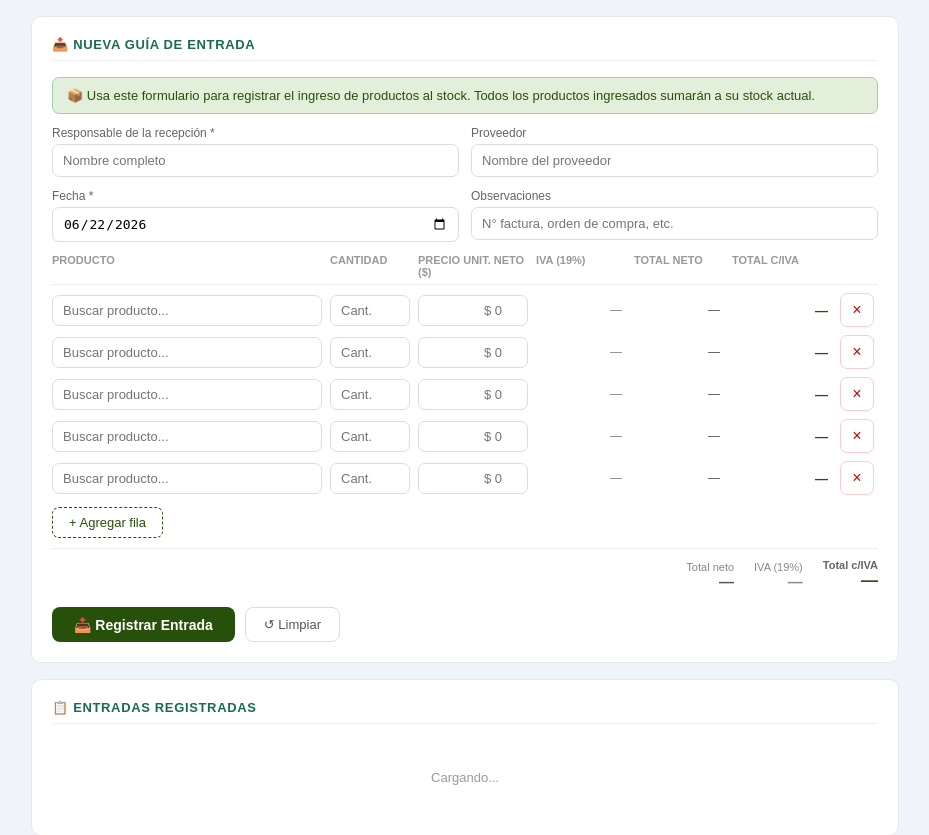
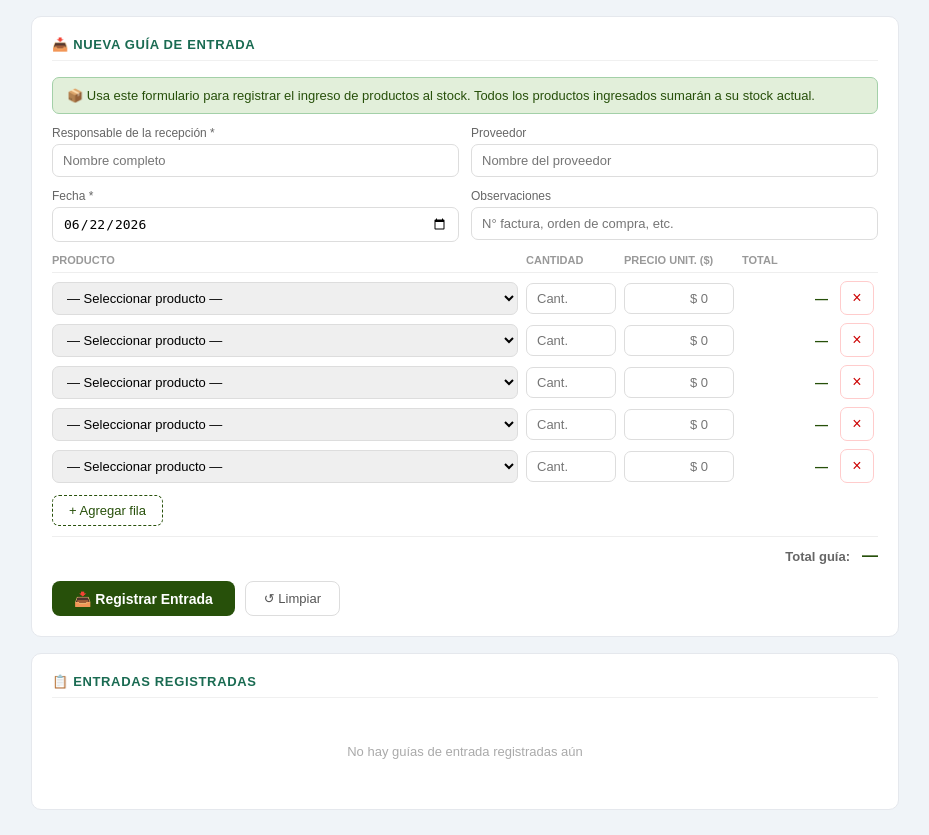
Before and after one commit to fcatalan-ai/bodega-aseo, a Flask app: template templates/guia_entrada.html in a window 1280 px wide. Shown: the part 39-874 px from the top of the page, without its empty margins (175-1104 px from the left). Run offline with Flask 3, Linux system fonts and the light colour scheme; the template is opened without the code that fills it, so the values that code supplies are empty; some libraries are stand-ins or nearby versions.

Commit message:
Refactor item row layout and update total calculations

```diff
--- a/templates/guia_entrada.html
+++ b/templates/guia_entrada.html
@@ -21,9 +21,9 @@ body{font-family:Arial,sans-serif;background:#f0f4f8;min-height:100vh}
 .form-group input,.form-group select{width:100%;padding:8px 10px;border:1px solid #ddd;border-radius:7px;font-size:13px}
 .form-group input:focus,.form-group select:focus{outline:none;border-color:#27500A}
 /* Tabla de items */
-.items-header{display:grid;grid-template-columns:1fr 80px 110px 90px 90px 100px 38px;gap:8px;padding:0 0 6px;border-bottom:1px solid #eee;margin-bottom:8px}
+.items-header{display:grid;grid-template-columns:1fr 90px 110px 90px 38px;gap:8px;padding:0 0 6px;border-bottom:1px solid #eee;margin-bottom:8px}
 .items-header span{font-size:11px;font-weight:700;color:#999;text-transform:uppercase}
-.item-row{display:grid;grid-template-columns:1fr 80px 110px 90px 90px 100px 38px;gap:8px;margin-bottom:8px;align-items:center}
+.item-row{display:grid;grid-template-columns:1fr 90px 110px 90px 38px;gap:8px;margin-bottom:8px;align-items:center}
 .item-row select,.item-row input{padding:7px 10px;border:1px solid #ddd;border-radius:7px;font-size:13px;width:100%}
 .item-row select:focus,.item-row input:focus{outline:none;border-color:#27500A}
 .btn-rm{background:#fff;border:1px solid #fcc;color:#c00;border-radius:7px;width:34px;height:34px;font-size:16px;cursor:pointer;display:flex;align-items:center;justify-content:center}
@@ -98,30 +122,18 @@ body{font-family:Arial,sans-serif;background:#f0f4f8;min-height:100vh}
 
     <!-- TABLA DE PRODUCTOS -->
     <div style="margin-top:6px">
-      <div class="items-header" style="grid-template-columns:1fr 80px 110px 90px 90px 100px 38px">
+      <div class="items-header">
         <span>Producto</span>
         <span>Cantidad</span>
-        <span>Precio unit. neto ($)</span>
-        <span>IVA (19%)</span>
-        <span>Total neto</span>
-        <span>Total c/IVA</span>
+        <span>Precio unit. ($)</span>
+        <span>Total</span>
         <span></span>
       </div>
       <div id="items-container"></div>
       <button class="btn-add" onclick="addFila()">+ Agregar fila</button>
-      <div style="display:flex;justify-content:flex-end;margin-top:10px;padding-top:10px;border-top:1px solid #eee;gap:20px;align-items:center;flex-wrap:wrap">
-        <div style="text-align:right">
-          <div style="font-size:11px;color:#888">Total neto</div>
-          <div id="total-neto" style="font-size:15px;font-weight:700;color:#555">—</div>
-        </div>
-        <div style="text-align:right">
-          <div style="font-size:11px;color:#888">IVA (19%)</div>
-          <div id="total-iva" style="font-size:15px;font-weight:700;color:#888">—</div>
-        </div>
-        <div style="text-align:right">
-          <div style="font-size:11px;color:#666;font-weight:600">Total c/IVA</div>
-          <div id="total-general" style="font-size:17px;font-weight:700;color:#27500A">—</div>
-        </div>
+      <div style="display:flex;justify-content:flex-end;margin-top:10px;padding-top:10px;border-top:1px solid #eee;gap:12px;align-items:center">
+        <span style="font-size:13px;color:#666;font-weight:600">Total guía:</span>
+        <span id="total-general" style="font-size:16px;font-weight:700;color:#27500A">—</span>
       </div>
     </div>
 
@@ -147,19 +159,9 @@ const PRODUCTOS_LISTA = ["Confort Chico","Confort Industrial 4x500","Nova Indust
 
 let productosMap = {};
 
-// Lista global de productos para el buscador
-let PRODUCTOS_BD = [];
-
-async function cargarProductosBD(){
-  const r = await fetch('/api/productos');
-  PRODUCTOS_BD = await r.json();
-  return PRODUCTOS_BD;
-}
-
 async function cargarProductos(){
   const r = await fetch('/api/productos');
   const prods = await r.json();
-  PRODUCTOS_BD = prods; // también actualiza PRODUCTOS_BD
   productosMap = {};
   prods.forEach(p=>{ productosMap[p.nombre] = {id: p.id, unidad: p.unidad, stock: p.stock_actual}; });
 }
@@ -175,112 +177,24 @@ function addFila(producto='', cantidad='', precio=''){
   const container = document.getElementById('items-container');
   const row = document.createElement('div');
   row.className = 'item-row';
-  row.style.position = 'relative';
 
-  // Input búsqueda con dropdown
-  const wrap = document.createElement('div');
-  wrap.style.cssText = 'position:relative';
-
-  const inp = document.createElement('input');
-  inp.type='text'; inp.placeholder='Buscar producto...';
-  inp.value = producto||'';
-  inp.autocomplete = 'off';
-  inp.style.cssText = 'width:100%;padding:7px 10px;border:1px solid #ddd;border-radius:7px;font-size:13px';
-
-  const dd = document.createElement('div');
-  dd.style.cssText = 'display:none;position:absolute;top:100%;left:0;right:0;background:#fff;border:1px solid #ddd;border-radius:0 0 7px 7px;max-height:180px;overflow-y:auto;z-index:100;box-shadow:0 4px 12px rgba(0,0,0,0.1)';
-
-  inp.oninput = ()=>{
-    const q = inp.value.toLowerCase().trim();
-    if(!q){ dd.style.display='none'; return; }
-    const matches = PRODUCTOS_BD.filter(p=>p.nombre.toLowerCase().includes(q));
-    if(!matches.length){ dd.style.display='none'; return; }
-    dd.innerHTML = '';
-    matches.slice(0,8).forEach(p=>{
-      const item = document.createElement('div');
-      item.style.cssText = 'padding:8px 10px;cursor:pointer;font-size:13px;border-bottom:1px solid #f5f5f5;display:flex;justify-content:space-between';
-      item.innerHTML = `<span>${p.nombre}</span><span style="font-size:11px;color:#888">${p.stock_actual} ${p.unidad}</span>`;
-      item.addEventListener('mouseover', ()=>item.style.background='#f0f7f4');
-      item.addEventListener('mouseout',  ()=>item.style.background='');
-      item.addEventListener('mousedown', (e)=>{
-        e.preventDefault();
-        inp.value = p.nombre;
-        dd.style.display = 'none';
-        dd.innerHTML = '';
-        inpCant.focus();
-      });
-      dd.appendChild(item);
-    });
-    dd.style.display='block';
-  };
-
-  inp.addEventListener('blur', ()=>{ setTimeout(()=>{ dd.style.display='none'; dd.querySelectorAll('div').forEach(i=>i.style.background=''); }, 150); });
-  inp.onfocus = ()=>{ if(inp.value) inp.oninput(); };
-
-  // Navegación con teclado
-  let idxSeleccionado = -1;
-  inp.addEventListener('keydown', (e)=>{
-    const items = [...dd.querySelectorAll('div')];
-    if(!items.length || dd.style.display==='none') return;
-    if(e.key==='ArrowDown'){
-      e.preventDefault();
-      idxSeleccionado = Math.min(idxSeleccionado+1, items.length-1);
-    } else if(e.key==='ArrowUp'){
-      e.preventDefault();
-      idxSeleccionado = Math.max(idxSeleccionado-1, 0);
-    } else if(e.key==='Enter'){
-      e.preventDefault();
-      if(idxSeleccionado>=0 && items[idxSeleccionado]){
-        items[idxSeleccionado].dispatchEvent(new MouseEvent('mousedown',{bubbles:true}));
-      }
-      return;
-    } else if(e.key==='Escape'){
-      dd.style.display='none'; idxSeleccionado=-1; return;
-    } else {
-      idxSeleccionado = -1; return;
-    }
-    items.forEach((it,i)=>{
-      it.style.background = i===idxSeleccionado ? '#c8e6d0' : '';
-    });
-  });
-
-
-  wrap.appendChild(inp);
-  wrap.appendChild(dd);
+  const sel = crearSelectProducto(producto);
 
   const inpCant = document.createElement('input');
   inpCant.type='number'; inpCant.min='1'; inpCant.placeholder='Cant.'; inpCant.value=cantidad||'';
-  inpCant.style.cssText='padding:7px 10px;border:1px solid #ddd;border-radius:7px;font-size:13px;width:100%';
 
   const inpPrecio = document.createElement('input');
   inpPrecio.type='number'; inpPrecio.min='0'; inpPrecio.placeholder='$ 0'; inpPrecio.value=precio||'';
-  inpPrecio.style.cssText='padding:7px 10px;border:1px solid #ddd;border-radius:7px;font-size:13px;width:100%;text-align:right';
-
-  const spanIVA = document.createElement('span');
-  spanIVA.style.cssText='font-size:12px;color:#888;text-align:right;padding:0 4px';
-  spanIVA.textContent='—';
-
-  const spanNeto = document.createElement('span');
-  spanNeto.style.cssText='font-size:12px;color:#555;text-align:right;padding:0 4px';
-  spanNeto.textContent='—';
+  inpPrecio.style.textAlign='right';
 
   const spanTotal = document.createElement('span');
-  spanTotal.style.cssText='font-size:13px;font-weight:700;color:#27500A;text-align:right;padding:0 4px';
+  spanTotal.style.cssText='font-size:13px;font-weight:600;color:#27500A;text-align:right;padding:0 4px';
   spanTotal.textContent='—';
 
   function actualizarTotal(){
     const c = parseInt(inpCant.value)||0;
     const p = parseInt(inpPrecio.value)||0;
-    if(c && p){
-      const neto = c*p;
-      const iva  = Math.round(neto*0.19);
-      const total = neto+iva;
-      spanNeto.textContent  = '$'+neto.toLocaleString('es-CL');
-      spanIVA.textContent   = '$'+iva.toLocaleString('es-CL');
-      spanTotal.textContent = '$'+total.toLocaleString('es-CL');
-    } else {
-      spanNeto.textContent='—'; spanIVA.textContent='—'; spanTotal.textContent='—';
-    }
+    spanTotal.textContent = (c && p) ? '$'+((c*p).toLocaleString('es-CL')) : '—';
     actualizarTotalGeneral();
   }
   inpCant.oninput = actualizarTotal;
@@ -290,44 +204,27 @@ function addFila(producto='', cantidad='', precio=''){
   btn.className='btn-rm'; btn.textContent='×';
   btn.onclick=()=>{
     if(container.children.length>1){ row.remove(); actualizarTotalGeneral(); }
-    else { inp.value=''; inpCant.value=''; inpPrecio.value=''; actualizarTotal(); }
+    else { sel.value=''; inpCant.value=''; inpPrecio.value=''; actualizarTotal(); }
   };
 
-  row.appendChild(wrap); row.appendChild(inpCant); row.appendChild(inpPrecio);
-  row.appendChild(spanIVA); row.appendChild(spanNeto); row.appendChild(spanTotal); row.appendChild(btn);
+  row.appendChild(sel); row.appendChild(inpCant); row.appendChild(inpPrecio);
+  row.appendChild(spanTotal); row.appendChild(btn);
   container.appendChild(row);
 
+  // Restaurar total si hay valores iniciales
   if(cantidad && precio) actualizarTotal();
 }
 
-function seleccionarProdFila(el, e){
-  e.preventDefault();
-  e.stopPropagation();
-  const row = el.closest('.item-row');
-  const inp = row.querySelector('input[type=text]');
-  const dd  = row.querySelector('div[style*="position:absolute"]');
-  inp.value = el.dataset.nombre;
-  dd.style.display='none';
-  inp.blur();
-}
-
 function actualizarTotalGeneral(){
-  let neto = 0;
+  let total = 0;
   document.querySelectorAll('#items-container .item-row').forEach(row=>{
-    const inputs = row.querySelectorAll('input[type=number]');
-    const c = parseInt(inputs[0]?.value)||0;
-    const p = parseInt(inputs[1]?.value)||0;
-    neto += c*p;
+    const inputs = row.querySelectorAll('input');
+    const c = parseInt(inputs[0].value)||0;
+    const p = parseInt(inputs[1].value)||0;
+    total += c*p;
   });
-  const iva   = Math.round(neto*0.19);
-  const total = neto+iva;
-  const fmt = v => v>0 ? '$'+v.toLocaleString('es-CL') : '—';
-  const elN = document.getElementById('total-neto');
-  const elI = document.getElementById('total-iva');
-  const elT = document.getElementById('total-general');
-  if(elN) elN.textContent = fmt(neto);
-  if(elI) elI.textContent = fmt(iva);
-  if(elT) elT.textContent = fmt(total);
+  const el = document.getElementById('total-general');
+  if(el) el.textContent = total>0 ? '$'+total.toLocaleString('es-CL') : '—';
 }
 
 function limpiarFormulario(){
@@ -337,7 +234,6 @@ function limpiarFormulario(){
   document.getElementById('g-fecha').value = new Date().toISOString().split('T')[0];
   document.getElementById('items-container').innerHTML='';
   for(let i=0;i<5;i++) addFila();
-  actualizarTotalGeneral();
 }
 
 async function emitirGuia(){
@@ -351,10 +247,10 @@ async function emitirGuia(){
   const rows = document.querySelectorAll('#items-container .item-row');
   const items = [];
   rows.forEach(row=>{
-    const nombre   = (row.querySelector('input[type=text]')?.value||'').trim();
-    const inputs   = row.querySelectorAll('input[type=number]');
-    const cantidad = parseInt(inputs[0]?.value)||0;
-    const precio   = parseInt(inputs[1]?.value)||0;
+    const nombre   = row.querySelector('select').value;
+    const inputs   = row.querySelectorAll('input');
+    const cantidad = parseInt(inputs[0].value)||0;
+    const precio   = parseInt(inputs[1].value)||0;
     if(nombre && cantidad>0) items.push({nombre, cantidad, precio});
   });
   if(!items.length){ alert('Agrega al menos un producto con cantidad válida'); return; }
@@ -415,31 +311,63 @@ function renderGuias(){
     container.innerHTML='<div class="empty-guias">No hay guías de entrada registradas aún</div>';
     return;
   }
-  container.innerHTML = guias.map((g,idx)=>`
-    <div class="guia-item">
-      <div class="guia-header">
-        <div style="display:flex;align-items:center;gap:8px">
-          <span class="guia-id">${g.id}</span>
-          <span style="font-size:12px;color:#888">${g.fecha}</span>
+  container.innerHTML = guias.map((g,idx)=>{
+    const neto  = g.items.reduce((s,it)=>(s+(it.cantidad*(it.precio||0))),0);
+    const iva   = Math.round(neto*0.19);
+    const total = g.total || (neto+iva);
+    const fmt   = v=>'$'+v.toLocaleString('es-CL');
+    const rows  = g.items.map(it=>{
+      const n = it.cantidad*(it.precio||0);
+      const c = Math.round(n*1.19);
+      return `<tr>
+        <td>${it.nombre}</td>
+        <td class="cant">×${it.cantidad}</td>
+        <td class="neto">${it.precio>0?fmt(it.precio):'—'}</td>
+        <td class="neto">${n>0?fmt(n):'—'}</td>
+        <td class="civa">${c>0?fmt(c):'—'}</td>
+      </tr>`;
+    }).join('');
+    return `<div class="ge-card">
+      <div class="ge-header" onclick="toggleGE(this)">
+        <div class="ge-meta">
+          <span class="ge-id">${g.id}</span>
+          <span class="ge-fecha">${g.fecha}</span>
+          <span class="ge-sep">·</span>
+          <span class="ge-info">${g.responsable}</span>
+          ${g.proveedor?`<span class="ge-sep">·</span><span class="ge-info">${g.proveedor}</span>`:''}
+          ${g.obs?`<span class="ge-sep">·</span><span class="ge-info" style="color:#999;font-style:italic">${g.obs}</span>`:''}
+          <span class="ge-sep">·</span>
+          <span class="ge-total">${fmt(total)}</span>
+          <span class="ge-badge">${g.items.length} producto${g.items.length>1?'s':''}</span>
         </div>
-        <button class="btn-del-guia" onclick="eliminarGuia(${idx})">🗑️ Eliminar</button>
+        <i class="ge-chevron">⌄</i>
       </div>
-      <div class="guia-meta">
-        <strong>${g.responsable}</strong>
-        ${g.proveedor ? ` · Proveedor: <strong>${g.proveedor}</strong>` : ''}
-        ${g.obs ? ` · <em style="color:#888">${g.obs}</em>` : ''}
+      <div class="ge-detalle">
+        <div class="ge-detalle-inner">
+          <table class="ge-table">
+            <thead><tr><th>Producto</th><th>Cant.</th><th>P. Unit neto</th><th>Total neto</th><th>Total c/IVA</th></tr></thead>
+            <tbody>${rows}</tbody>
+          </table>
+          <div class="ge-footer">
+            <button class="btn-del-guia" onclick="eliminarGuia(${idx})">🗑️ Eliminar guía</button>
+            <div class="ge-totales">
+              <span style="color:#888">Neto: ${fmt(neto)}</span>
+              <span style="color:#888">IVA: ${fmt(iva)}</span>
+              <span style="font-weight:700;color:#27500A">Total c/IVA: ${fmt(total)}</span>
+            </div>
+          </div>
+        </div>
       </div>
-      <div class="chips">
-        ${g.items.map(it=>{
-          const neto = it.precio||0;
-          const iva  = Math.round(neto*0.19);
-          const total = neto+iva;
-          return `<span class="chip">📥 ${it.nombre} ×${it.cantidad}${neto>0?' · Neto $'+neto.toLocaleString('es-CL')+' · c/IVA $'+total.toLocaleString('es-CL'):''}`;
-        }).join('')}
-      </div>
-      ${g.total>0?`<div style="margin-top:8px;text-align:right;font-size:13px;font-weight:700;color:#27500A">Total: $${g.total.toLocaleString('es-CL')}</div>`:''}
-    </div>
-  `).join('');
+    </div>`;
+  }).join('');
+}
+
+function toggleGE(header){
+  const detalle = header.nextElementSibling;
+  const icono   = header.querySelector('.ge-chevron');
+  const abierto = detalle.style.display !== 'none';
+  detalle.style.display = abierto ? 'none' : 'block';
+  icono.style.transform = abierto ? '' : 'rotate(180deg)';
 }
 
 function eliminarGuia(idx){
@@ -453,10 +381,8 @@ function eliminarGuia(idx){
 // Inicializar
 document.getElementById('g-fecha').value = new Date().toISOString().split('T')[0];
 limpiarFormulario();
-cargarProductos().then(()=>{
-  limpiarFormulario();
-  renderGuias();
-});
+cargarProductos();
+renderGuias();
 </script>
 </body>
 </html>
```
Also changed, not shown: other parts of templates/guia_entrada.html (+24 -0 lines).
